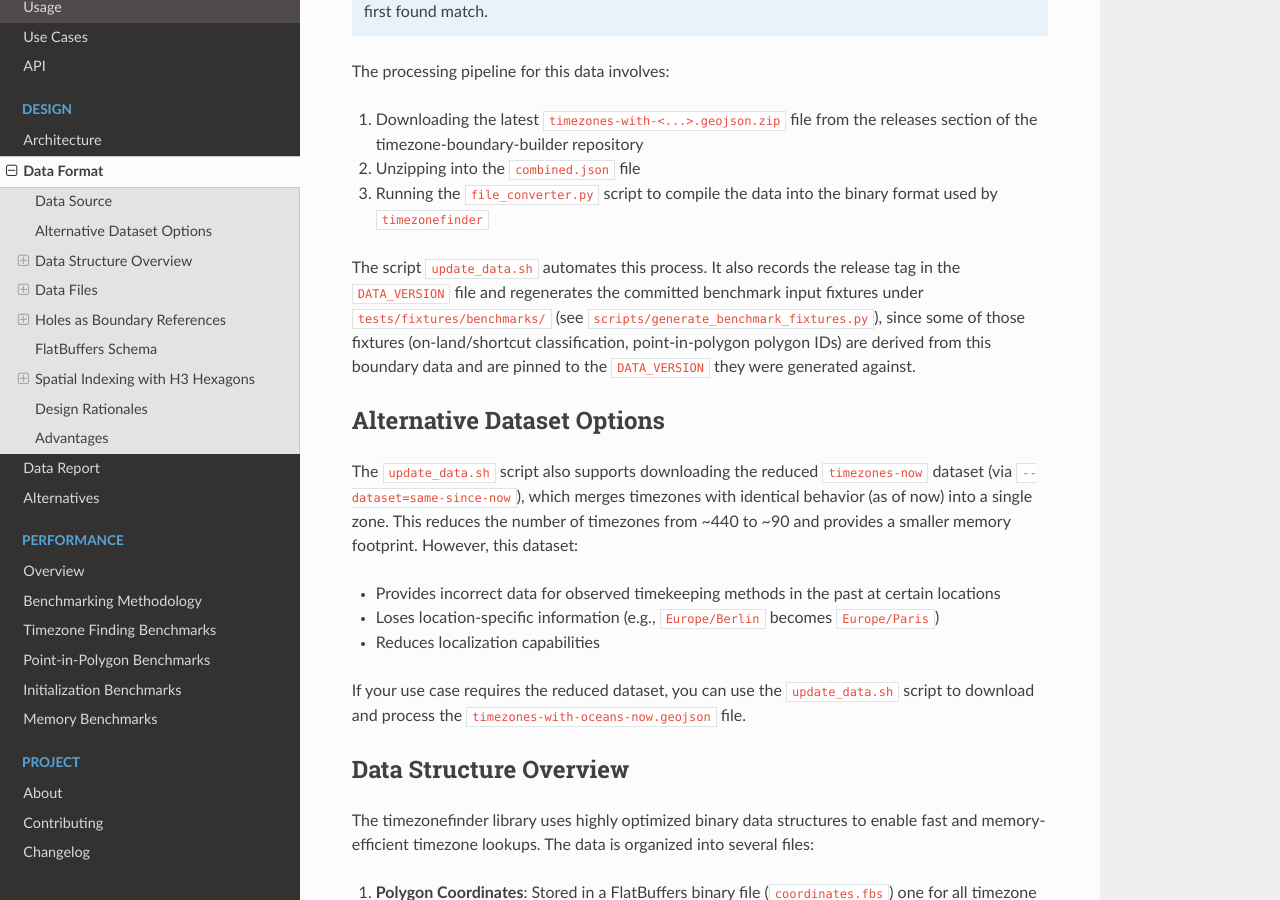
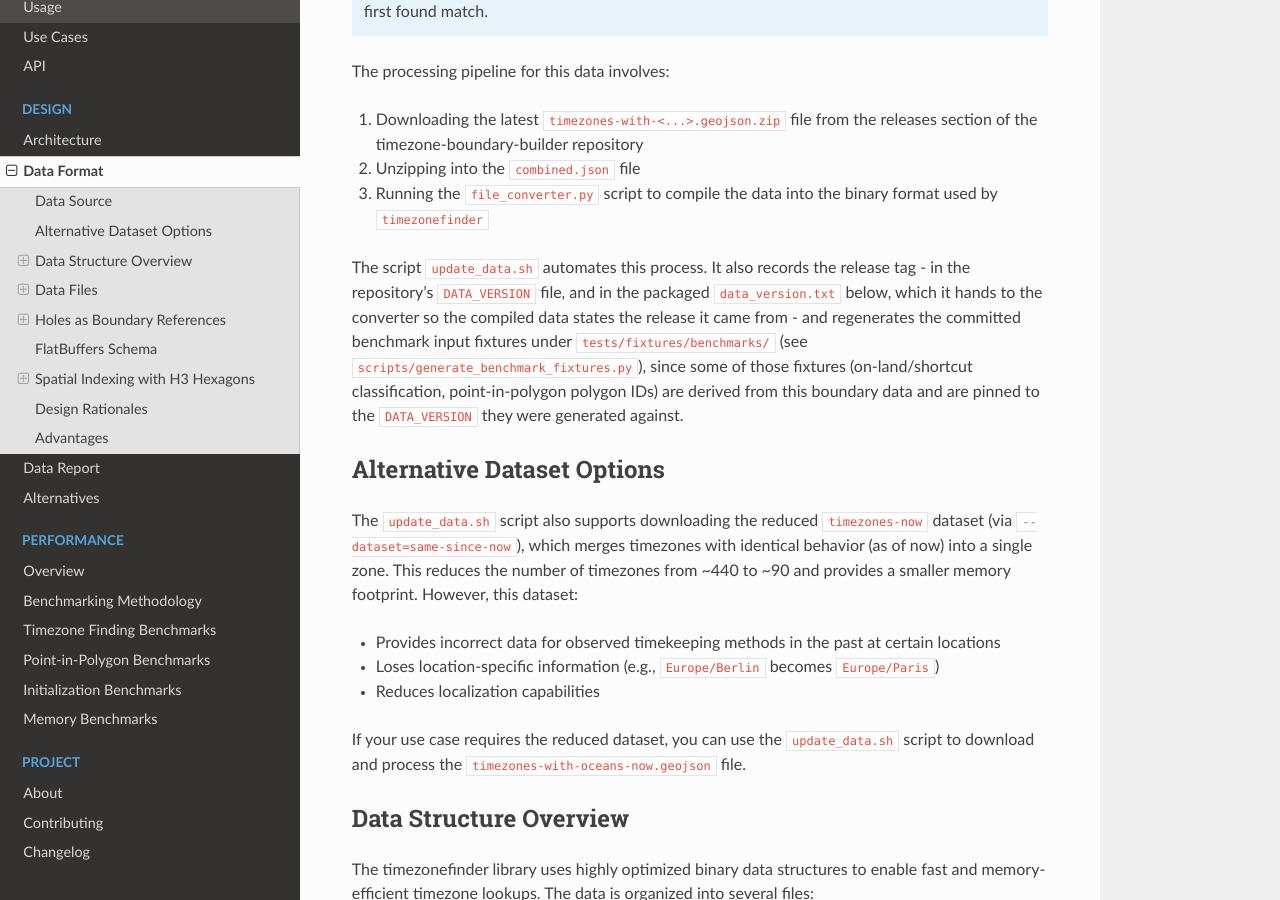
Before and after one commit to jannikmi/timezonefinder, a Sphinx documentation site: the page built from docs/data_format.rst, in a window 1280 px wide and 900 px high, scrolled down 795 px. Built offline with Sphinx 7.4.7 and the Read the Docs theme 3.1.0, drawn with Linux system fonts in a browser that asks for light colours; some of the changed text lies outside the part shown.

Commit message:
List the version stamp in the data directory reference
The page is what someone reads to build a compatible data directory, so a
file missing from it is a file they will not write - and the one thing
that then fails, data_version, fails at the point of use rather than at
load. Its description of update_data.sh also predates the stamp.

Co-Authored-By: Claude Opus 5 <noreply@anthropic.com>

```diff
--- a/docs/data_format.rst
+++ b/docs/data_format.rst
@@ -39,7 +39,7 @@ The processing pipeline for this data involves:
 3. Running the ``file_converter.py`` script to compile the data into the binary format used by ``timezonefinder``
 
 
-The script ``update_data.sh`` automates this process. It also records the release tag in the ``DATA_VERSION`` file and regenerates the committed benchmark input fixtures under ``tests/fixtures/benchmarks/`` (see ``scripts/generate_benchmark_fixtures.py``), since some of those fixtures (on-land/shortcut classification, point-in-polygon polygon IDs) are derived from this boundary data and are pinned to the ``DATA_VERSION`` they were generated against.
+The script ``update_data.sh`` automates this process. It also records the release tag - in the repository's ``DATA_VERSION`` file, and in the packaged ``data_version.txt`` below, which it hands to the converter so the compiled data states the release it came from - and regenerates the committed benchmark input fixtures under ``tests/fixtures/benchmarks/`` (see ``scripts/generate_benchmark_fixtures.py``), since some of those fixtures (on-land/shortcut classification, point-in-polygon polygon IDs) are derived from this boundary data and are pinned to the ``DATA_VERSION`` they were generated against.
 
 Alternative Dataset Options
 ============================
@@ -117,6 +117,10 @@ Other Files
 -----------
 
 * ``timezone_names.txt``: List of all timezone names
+* ``data_version.txt``: the timezone-boundary-builder release this data was compiled from,
+  as ``TimezoneFinder.data_version`` reports it. Compiling your own data writes
+  ``unknown`` here unless ``file_converter.py --data-version`` names the release the
+  input came from
 
 Holes as Boundary References
 ============================
```
